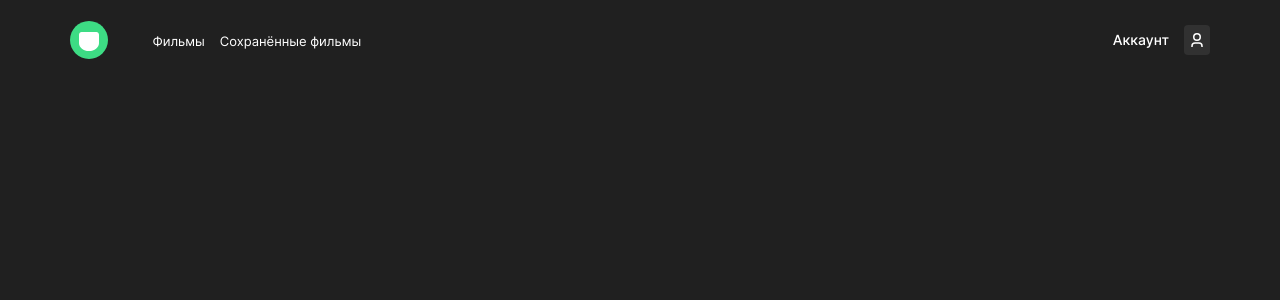
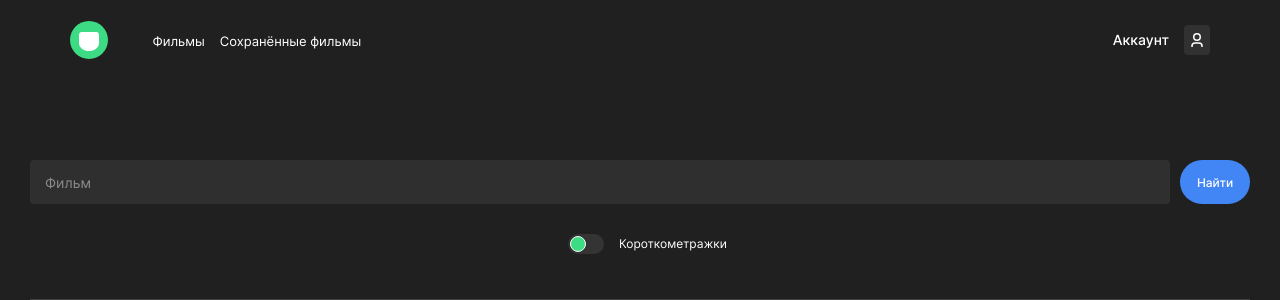
Before and after one commit to adletmayerx/movies-explorer-frontend, a React (Create React App) app: page /movies in a window 1280 px wide. Shown: the top 300 px of the page. Built offline with nearby package versions, Linux system fonts and the light colour scheme.

Commit message:
feat: started MoviesPAge

```diff
--- /dev/null
+++ b/src/components/SearchForm/SearchForm.jsx
@@ -0,0 +1,27 @@
+import React from "react";
+import styles from "./SearchForm.module.css";
+import { Switch } from "../";
+
+const SearchForm = () => {
+  return (
+    <div className={styles.search}>
+      <div className={styles.search__container}>
+        <div className={styles["search__div-for-border"]}>
+          <form name="search-form" className={styles["search-form"]}>
+            <input
+              type="text"
+              className={styles.search__input}
+              placeholder="Фильм"
+            />
+            <button type="submit" className={styles.search__submit}>
+              Найти
+            </button>
+          </form>
+          <Switch className={styles.styles__switch} />
+        </div>
+      </div>
+    </div>
+  );
+};
+
+export default SearchForm;
--- /dev/null
+++ b/src/components/SearchForm/SearchForm.module.css
@@ -0,0 +1,79 @@
+.search {
+  background-color: var(--color-darkest-bg);
+}
+
+.search__container {
+  padding: 80px 15px 10px;
+  margin: 0 auto;
+}
+
+.search__div-for-border {
+  display: flex;
+  flex-direction: column;
+  justify-content: flex-start;
+  align-items: center;
+  gap: 45px;
+  padding-bottom: 45px;
+  border-bottom: 1px solid #424242;
+}
+
+.search-form {
+  display: flex;
+  justify-content: space-between;
+  gap: 10px;
+  width: 100%;
+}
+
+.search__input {
+  background-color: var(--color-black-input-bg);
+  width: 212px;
+  height: 44px;
+  border: none;
+  color: var(--color-white-text);
+  font-weight: 400;
+  font-size: 12px;
+  line-height: 44px;
+  padding-left: 15px;
+  flex-grow: 1;
+  border-radius: 4px;
+}
+
+.search__input::placeholder {
+  font-weight: 400;
+  font-size: 12px;
+  line-height: 44px;
+  color: var(--color-suva-grey-text);
+}
+
+.search__submit {
+  border: none;
+  background-color: var(--color-blue-btn-bg);
+  width: 70px;
+  height: 44px;
+  font-weight: 500;
+  font-size: 12px;
+  line-height: 44px;
+  text-align: center;
+  color: var(--color-white-text);
+  border-radius: 40px;
+}
+
+@media screen and (min-width: 768px) {
+  .search__container {
+    padding: 80px 30px 10px;
+  }
+
+  .search__div-for-border {
+    gap: 30px;
+  }
+
+  .search__input {
+    font-size: 14px;
+    line-height: 18px;
+  }
+
+  .search__input::placeholder {
+    font-size: 14px;
+    line-height: 18px;
+  }
+}
--- /dev/null
+++ b/src/components/Switch/Switch.jsx
@@ -0,0 +1,21 @@
+import React from "react";
+import styles from "./Switch.module.css";
+import cn from "classnames";
+
+const Switch = ({ className }) => {
+  return (
+    <div className={cn(styles.switch, className)}>
+      <input
+        className={styles["switch__checkbox"]}
+        id={`react-switch-new`}
+        type="checkbox"
+      />
+      <label className={styles["switch__label"]} htmlFor={`react-switch-new`}>
+        <span className={styles["switch__button"]} />
+      </label>
+      Короткометражки
+    </div>
+  );
+};
+
+export default Switch;
--- /dev/null
+++ b/src/components/Switch/Switch.module.css
@@ -0,0 +1,58 @@
+.switch {
+  display: flex;
+  justify-content: flex-start;
+  gap: 15px;
+  color: var(--color-white-text);
+  font-weight: 400;
+  font-size: 11px;
+  line-height: 20px;
+  align-items: center;
+}
+
+.switch__checkbox {
+  height: 0;
+  width: 0;
+  visibility: hidden;
+}
+
+.switch__label {
+  display: flex;
+  align-items: center;
+  justify-content: space-between;
+  cursor: pointer;
+  width: 36px;
+  height: 20px;
+  background-color: var(--color-black-switch-bg);
+  border-radius: 20px;
+  position: relative;
+  transition: background-color 0.2s;
+}
+
+.switch__label .switch__button {
+  content: "";
+  position: absolute;
+  top: 2px;
+  left: 2px;
+  width: 16px;
+  height: 16px;
+  border-radius: 16px;
+  transition: 0.2s;
+  background: var(--color-green-bg);
+  border: 1px solid #fff;
+  box-shadow: 0 0 2px 0 rgba(10, 10, 10, 0.29);
+}
+
+.switch__checkbox:checked + .switch__label .switch__button {
+  left: calc(100% - 2px);
+  transform: translateX(-100%);
+}
+
+.switch__label:active .switch__button {
+  width: 60px;
+}
+
+@media screen and (min-width: 768px) {
+  .switch {
+    font-size: 12px;
+  }
+}
--- a/src/components/index.js
+++ b/src/components/index.js
@@ -4,5 +4,7 @@ import Promo from "./Promo/Promo";
 import About from "./About/About";
 import Tech from "./Tech/Tech";
 import Student from "./Student/Student";
+import SearchForm from "./SearchForm/SearchForm";
+import Switch from "./Switch/Switch";
 
-export { Landing, AuthNav, Promo, About, Tech, Student };
+export { Landing, AuthNav, Promo, About, Tech, Student, SearchForm, Switch };
--- a/src/index.css
+++ b/src/index.css
@@ -15,4 +15,7 @@
   --color-black-text: #000;
   --color-grey-text: #a0a0a0;
   --color-suva-grey-text: #8b8b8b;
+  --color-black-switch-bg: #343434;
+  --color-black-input-bg: #2f2f2f;
+  --color-blue-btn-bg: #4285f4;
 }
--- a/src/pages/MoviesPage/MoviesPage.jsx
+++ b/src/pages/MoviesPage/MoviesPage.jsx
@@ -1,4 +1,5 @@
 import React from "react";
+import { SearchForm } from "../../components";
 import { Header, HeaderContent } from "../../components/shared";
 
 const MoviesPage = () => {
@@ -7,6 +8,7 @@ const MoviesPage = () => {
       <Header>
         <HeaderContent />
       </Header>
+      <SearchForm />
     </>
   );
 };
```
